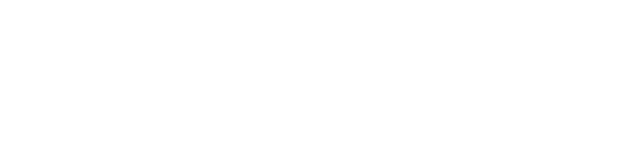
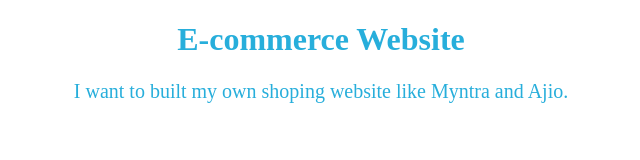
Before and after one commit to nick2498/Rendering-Multiple-Components-with-React--React-Project-March-22-Batch, a React app: page / in a window 1280 px wide. Shown: the whole page, without its empty margins (319-959 px from the left). Built offline with nearby package versions, Linux system fonts and the light colour scheme.

Commit message:
update code

```diff
--- a/package.json
+++ b/package.json
@@ -48,7 +48,7 @@
     "jest": "^26.4.2",
     "react-test-renderer": "^16.13.1",
     "webpack": "^4.44.2",
-    "webpack-dev-server": "^3.11.0",
+    "webpack-dev-server": "^3.11.3",
     "xml-js": "^1.6.11"
   }
 }
--- a/src/components/App.js
+++ b/src/components/App.js
@@ -1,11 +1,15 @@
-import React, {Component, useState} from "react";
-import '../styles/App.css';
+import React, { Component, useState } from "react";
+import "../styles/App.css";
 
 const App = () => {
   return (
-    <div id="main"></div>
-  )
-}
-
+    <div id="main">
+      <h1 data-ns-test="project-name">E-commerce Website</h1>
+      <p data-ns-test="project-description">
+        I want to built my own shoping website like Myntra and Ajio.
+      </p>
+    </div>
+  );
+};
 
 export default App;
--- a/src/styles/App.css
+++ b/src/styles/App.css
@@ -3,8 +3,8 @@
   text-align: center;
 }
 
-
-button{
+p {
+  font-size: 20px;
   color: #27aedb;
   text-align: center;
   justify-content: center;
```
Also changed, not shown: 1 other file. Lines whose indentation alone changed are shown as unchanged.
